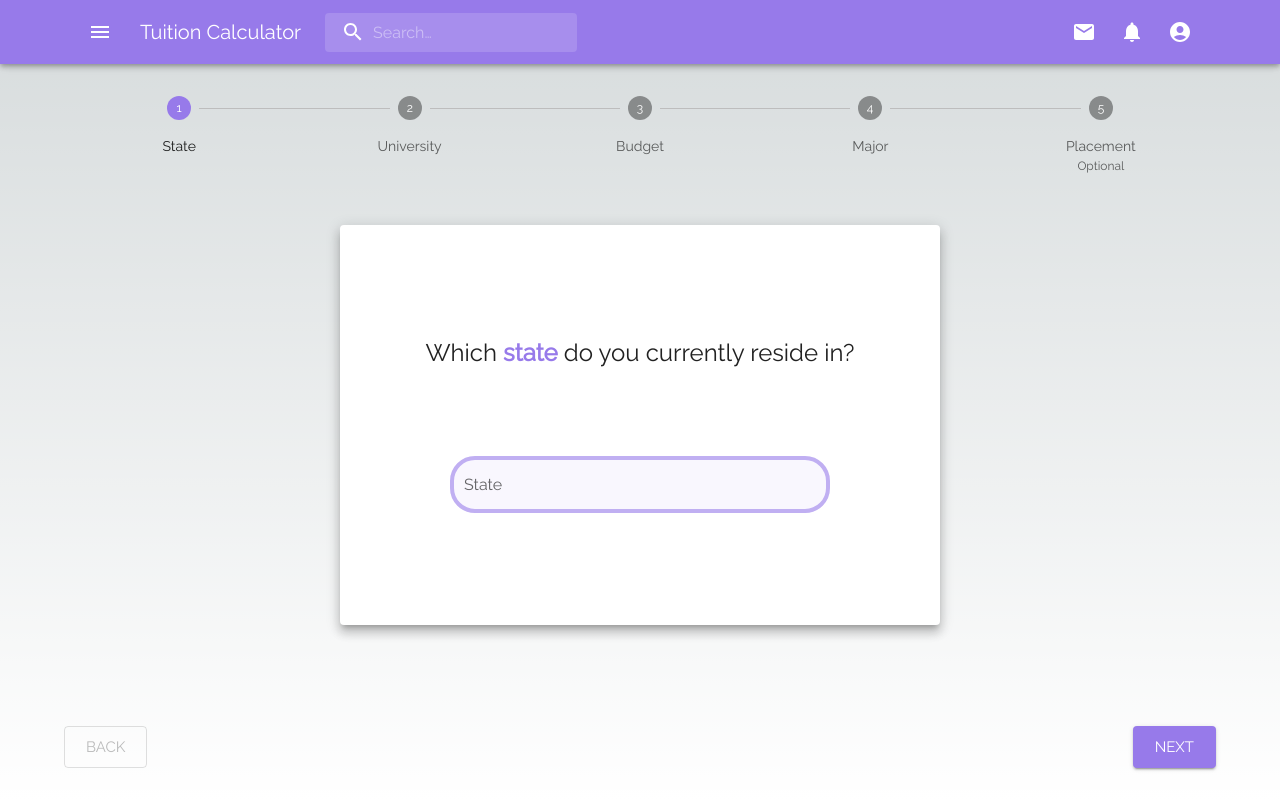
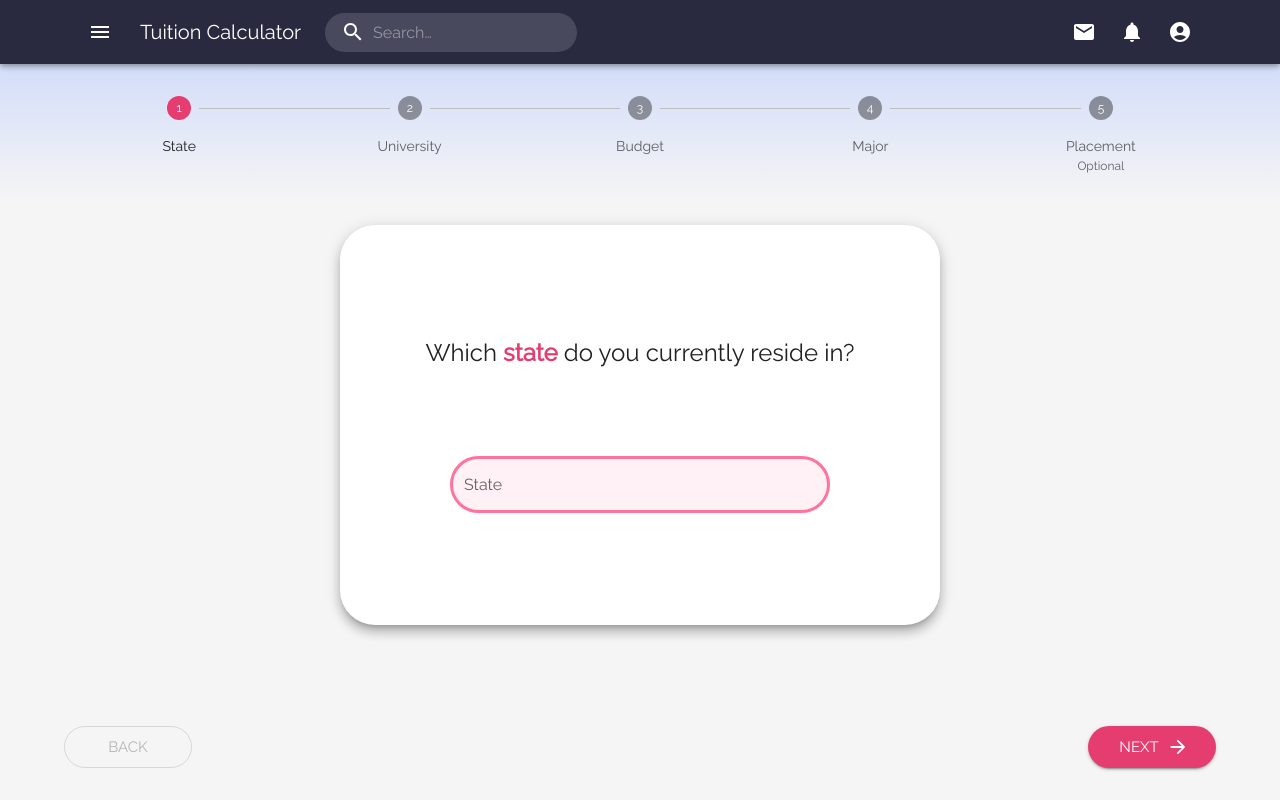
Before and after one commit to JohnRader/tuition-calculator, a Next.js app: page / in a window 1280 px wide. Built offline with nearby package versions, Linux system fonts and the light colour scheme.

Commit message:
updated theme

```diff
--- a/src/components/HorizontalFormStepper/index.tsx
+++ b/src/components/HorizontalFormStepper/index.tsx
@@ -1,6 +1,7 @@
 import {
   Typography, Button, StepLabel, Step, Stepper, Box, MobileStepper,
 } from '@mui/material';
+import { ArrowForward as ArrowForwardIcon } from '@mui/icons-material';
 import { useState, ReactNode } from 'react';
 import type { SetStateAction } from 'react';
 
@@ -32,16 +33,18 @@ function FormActions(props: FormActionsProps) {
             color="primary"
             variant="outlined"
             size="large"
-            sx={{ mr: 4 }}
+            sx={{ mr: 4, minWidth: '128px' }}
             onClick={formActions.RESET}
           >
             Reset
           </Button>
           <Button
-            color="primary"
+            sx={{ minWidth: '128px' }}
+            color="secondary"
             variant="contained"
             size="large"
             onClick={formActions.SUBMIT}
+            endIcon={<ArrowForwardIcon />}
           >
             Submit
           </Button>
@@ -54,7 +57,7 @@ function FormActions(props: FormActionsProps) {
             variant="outlined"
             disabled={currentStep === 0}
             onClick={formActions.BACK}
-            sx={{ mr: 4 }}
+            sx={{ mr: 4, minWidth: '128px' }}
             size="large"
           >
             Back
@@ -65,17 +68,19 @@ function FormActions(props: FormActionsProps) {
             color="primary"
             variant="text"
             onClick={formActions.SKIP}
-            sx={{ mr: 2 }}
+            sx={{ mr: 2, minWidth: '128px' }}
             size="large"
           >
             Skip
           </Button>
           )}
           <Button
-            color="primary"
+            sx={{ minWidth: '128px' }}
+            color="secondary"
             variant="contained"
             onClick={formActions.NEXT}
             size="large"
+            endIcon={<ArrowForwardIcon />}
           >
             {currentStep === stepNames.length - 1 ? 'Finish' : 'Next'}
           </Button>
@@ -174,25 +179,31 @@ function FormStepper(props: FormStepperProps) {
   return (
     <>
       <MobileStepper
-        sx={{ display: { xs: 'flex', sm: 'none' } }}
+        sx={{
+          display: { xs: 'flex', sm: 'none' },
+          padding: theme.spacing(2),
+        }}
         variant="dots"
         backButton={(
           <Button
+            sx={{ minWidth: '96px' }}
             color="primary"
-            variant="outlined"
+            variant="contained"
             disabled={currentStep === 0}
             onClick={isSummaryStep() ? formActions.RESET : formActions.BACK}
-            size="large"
+            size="small"
           >
             { isSummaryStep() ? 'Reset' : 'Back'}
           </Button>
         )}
         nextButton={(
           <Button
-            color="primary"
+            sx={{ minWidth: '96px' }}
+            color="secondary"
             variant="contained"
             onClick={isSummaryStep() ? formActions.SUBMIT : formActions.NEXT}
-            size="large"
+            size="small"
+            endIcon={<ArrowForwardIcon />}
           >
             {buttonPrimaryActionText()}
           </Button>
--- a/src/components/OnboardingForm/FormQuestion.tsx
+++ b/src/components/OnboardingForm/FormQuestion.tsx
@@ -137,6 +137,7 @@ export default function OnboardingFormQuestion(props: OnboardingFormQuestionProp
                 aria-labelledby="budget"
                 step={1000}
                 max={100000}
+                color="secondary"
               />
               <Typography
                 id="budget"
--- a/src/components/OnboardingForm/QuestionHeader.tsx
+++ b/src/components/OnboardingForm/QuestionHeader.tsx
@@ -54,7 +54,7 @@ export default function QuestionHeader({ questionId }: { questionId: OnboardingF
           sx={{
             width: '80px',
             color: 'black',
-            backgroundColor: 'rgb(var(--primary-rgb), .4)',
+            backgroundColor: 'rgb(var(--secondary-rgb), .4)',
             marginLeft: theme.spacing(1),
           }}
           size="small"
--- a/src/components/SearchBar/index.tsx
+++ b/src/components/SearchBar/index.tsx
@@ -1,10 +1,11 @@
 import { InputBase } from '@mui/material';
 import { styled, alpha } from '@mui/material/styles';
 import SearchIcon from '@mui/icons-material/Search';
+import { theme } from '@/styles/theme';
 
-const Search = styled('div')(({ theme }) => ({
+const Search = styled('div')(() => ({
   position: 'relative',
-  borderRadius: theme.shape.borderRadius,
+  borderRadius: 'var(--border-radius)',
   backgroundColor: alpha(theme.palette.common.white, 0.15),
   '&:hover': {
     backgroundColor: alpha(theme.palette.common.white, 0.25),
@@ -18,7 +19,7 @@ const Search = styled('div')(({ theme }) => ({
   },
 }));
 
-const SearchIconWrapper = styled('div')(({ theme }) => ({
+const SearchIconWrapper = styled('div')(() => ({
   padding: theme.spacing(0, 2),
   height: '100%',
   position: 'absolute',
@@ -28,7 +29,7 @@ const SearchIconWrapper = styled('div')(({ theme }) => ({
   justifyContent: 'center',
 }));
 
-const StyledInputBase = styled(InputBase)(({ theme }) => ({
+const StyledInputBase = styled(InputBase)(() => ({
   color: 'inherit',
   '& .MuiInputBase-input': {
     padding: theme.spacing(1, 1, 1, 0),
--- a/src/styles/globals.css
+++ b/src/styles/globals.css
@@ -1,39 +1,22 @@
 :root {
   --max-width: 1100px;
-  --border-radius: 16px;
+  --border-radius: 35px;
   --app-header-height: 64px;
 
   /* Colors */
-  --primary-rgb: 151, 122, 234;
-  --primary-rgb-dark: 93, 63, 106;
-  --primary-rgb-light: 192, 175, 242;
+  --background-rgb: 245, 245, 246;
+  --primary-rgb: 41, 41, 64;
+  --primary-rgb-dark: 0, 0, 25;
+  --primary-rgb-light: 81, 80, 106;
 
-  --secondary-rgb: 245, 237, 240;
-  --success-rgb: 93, 162, 113;
-  --warning-rgb: 242, 187, 5;
-  --error-rgb: 215, 38, 61;
-  --info-rgb: 8, 61, 119;
+  --secondary-rgb: 229, 61, 111;
+  --secondary-rgb-dark: 173, 0, 68;
+  --secondary-rgb-light: 255, 115, 157;
 
-  --foreground-rgb: 0, 0, 0;
-  --background-start-rgb: 214, 219, 220;
-  --background-end-rgb: 255, 255, 255;
-
-  --tile-start-rgb: 239, 245, 249;
-  --tile-end-rgb: 228, 232, 233;
-  --tile-border: conic-gradient(
-    #00000080,
-    #00000040,
-    #00000030,
-    #00000020,
-    #00000010,
-    #00000010,
-    #00000080
-  );
-
-  --callout-rgb: 238, 240, 241;
-  --callout-border-rgb: 172, 175, 176;
-  --card-rgb: 180, 185, 188;
-  --card-border-rgb: 131, 134, 135;
+  --success-rgb: 0, 178, 137;
+  --warning-rgb: 249, 168, 40;
+  --error-rgb: 201, 27, 59;
+  --info-rgb: 103, 145, 254;
 }
 
 * {
@@ -58,13 +41,11 @@ body {
 }
 
 body {
-  color: rgb(var(--foreground-rgb));
   background: linear-gradient(
-      to bottom,
-      transparent,
-      rgb(var(--background-end-rgb))
-    )
-    rgb(var(--background-start-rgb));
+    0deg,
+    rgba(var(--background-rgb)) 75%,
+    rgba(103, 145, 254, 0.8) 130.52%),
+    #FFFFFF;
 }
 
 a {
@@ -79,5 +60,5 @@ a {
 }
 
 strong {
-  color: rgb(var(--primary-rgb));
+  color: rgb(var(--secondary-rgb));
 }
--- a/src/styles/theme.ts
+++ b/src/styles/theme.ts
@@ -3,28 +3,34 @@ import { createTheme } from '@mui/material';
 const themeBase = createTheme({
   palette: {
     primary: {
-      main: '#977AEA',
-      dark: '#5D3F6A',
-      light: '#C0AFF2',
+      main: '#292940',
     },
     secondary: {
-      main: '#CAD7DD',
+      main: '#e53d6f',
     },
     success: {
-      main: '#5DA271',
+      main: '#00B289',
     },
     error: {
-      main: '#D7263D',
+      main: '#C91B3B',
     },
     warning: {
-      main: '#F2BB05',
+      main: '#F9A828',
     },
     info: {
-      main: '#083D77',
+      main: '#6791FE',
+    },
+    background: {
+      paper: '#fff',
+      default: '#292940',
     },
   },
   typography: {
     fontFamily: ['Raleway', 'arial'].join(','),
+    fontWeightLight: 300,
+    fontWeightRegular: 400,
+    fontWeightMedium: 500,
+    fontWeightBold: 700,
   },
 });
 
@@ -33,11 +39,21 @@ const { breakpoints } = themeBase;
 export const theme = {
   ...themeBase,
   components: {
+    MuiMobileStepper: {
+      styleOverrides: {
+        root: {
+          backgroundColor: 'rgb(var(--primary-rgb-light))',
+        },
+        dotActive: {
+          backgroundColor: 'rgb(var(--secondary-rgb-light))',
+        },
+      },
+    },
     MuiStepIcon: {
       styleOverrides: {
         root: {
           '&.Mui-active': {
-            color: themeBase.palette.primary.main,
+            color: themeBase.palette.secondary.main,
           },
           '&.Mui-completed': {
             color: themeBase.palette.success.main,
@@ -99,26 +115,40 @@ export const theme = {
         },
       },
     },
+    MuiButton: {
+      styleOverrides: {
+        root: {
+          borderRadius: 'var(--border-radius)',
+        },
+      },
+    },
+    MuiCard: {
+      styleOverrides: {
+        root: {
+          borderRadius: 'var(--border-radius)',
+        },
+      },
+    },
     MuiTextField: {
       styleOverrides: {
         root: {
           '& label.Mui-focused': {
-            color: 'rgb(var(--primary-rgb))',
+            color: themeBase.palette.secondary.main,
           },
           '& .MuiInput-underline:after': {
-            borderBottomColor: 'rgb(var(--primary-rgb))',
+            borderBottomColor: themeBase.palette.secondary.main,
           },
           '& .MuiOutlinedInput-root': {
             '& fieldset': {
-              border: 'rgb(var(--primary-rgb-light)) 4px solid',
-              borderRadius: '25px',
-              backgroundColor: 'rgb(var(--primary-rgb-light), 0.1)',
+              border: 'rgb(var(--secondary-rgb-light)) 3px solid',
+              borderRadius: '35px',
+              backgroundColor: 'rgb(var(--secondary-rgb-light), 0.1)',
             },
             '&:hover fieldset': {
-              borderColor: 'rgb(var(--primary-rgb))',
+              borderColor: 'rgb(var(--secondary-rgb))',
             },
             '&.Mui-focused fieldset': {
-              borderColor: 'rgb(var(--primary-rgb))',
+              borderColor: 'rgb(var(--secondary-rgb))',
             },
           },
         },
```
